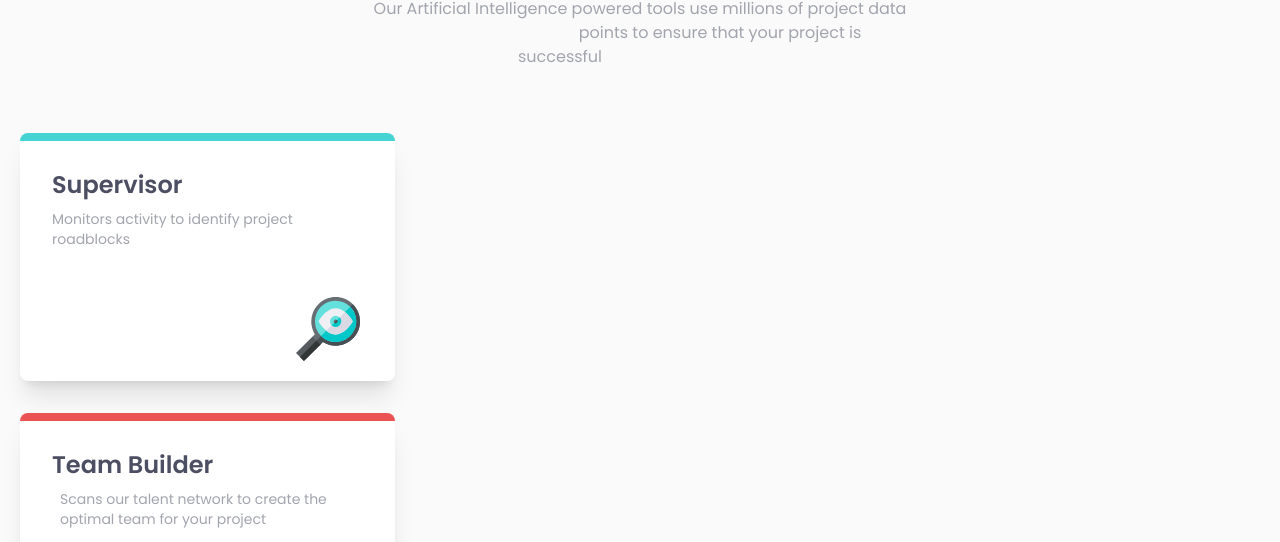
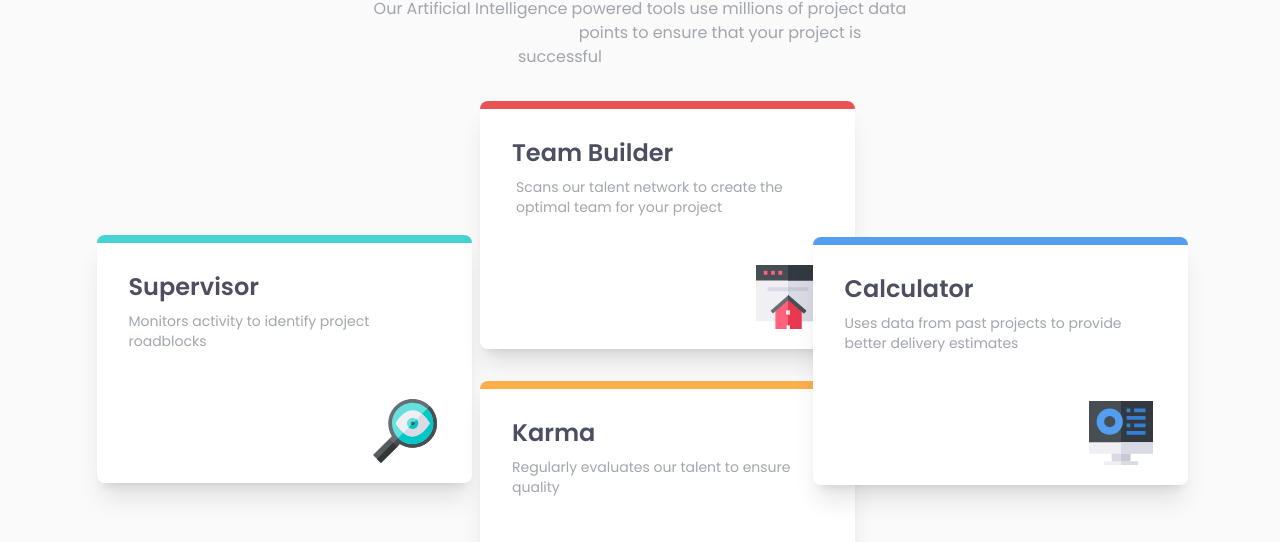
Before and after one commit to Abaljerind/four-card-feature, a website: page index.html in a window 1280 px wide. Shown: the part 195-737 px from the top of the page. Drawn offline with Linux system fonts and the light colour scheme.

Commit message:
add style in lg & 2xl in 4 cards

```diff
--- a/index.html
+++ b/index.html
@@ -28,7 +28,8 @@
         </p>
       </div>
 
-      <div class="mt-16 rounded-lg border-t-[0.5rem] border-solid border-t-cyan bg-white shadow-xl lg:w-[375px]">
+      <div class="cards lg:ml-14 lg:grid lg:grid-cols-3 lg:gap-7 2xl:ml-20">
+        <div class="mt-16 rounded-lg border-t-[0.5rem] border-solid border-t-cyan bg-white shadow-xl lg:ml-10 lg:mt-5 lg:w-[375px] lg:place-self-center 2xl:ml-20">
           <div class="p-5">
             <h3 class="mb-2 ml-3 mt-2 text-xl font-semibold text-veryDarkBlue lg:text-2xl">Supervisor</h3>
             <p class="ml-1 text-sm text-grayishBlue lg:px-2">Monitors activity to identify project roadblocks</p>
@@ -36,10 +37,11 @@
           </div>
         </div>
 
+        <div class="lg:flex lg:flex-col">
           <div class="mt-8 rounded-lg border-t-[0.5rem] border-solid border-t-red bg-white shadow-xl lg:w-[375px]">
             <div class="p-5">
               <h3 class="mb-2 ml-3 mt-2 text-xl font-semibold text-veryDarkBlue lg:text-2xl">Team Builder</h3>
-          <p class="ml-3 text-sm text-grayishBlue lg:px-2">Scans our talent network to create the optimal team for your project</p>
+              <p class="ml-2 text-sm text-grayishBlue lg:px-2">Scans our talent network to create the optimal team for your project</p>
               <img src="images/icon-team-builder.svg" alt="Icon Team Builder" class="ml-56 mt-12 lg:ml-64" />
             </div>
           </div>
@@ -51,12 +53,14 @@
               <img src="images/icon-karma.svg" alt="Icon karma" class="ml-56 mt-12 lg:ml-64" />
             </div>
           </div>
+        </div>
 
-      <div class="mb-10 mt-8 rounded-lg border-t-[0.5rem] border-solid border-t-blue bg-white shadow-xl lg:w-[375px]">
+        <div class="mb-10 mt-8 rounded-lg border-t-[0.5rem] border-solid border-t-blue bg-white shadow-xl lg:mr-36 lg:mt-16 lg:w-[375px] lg:place-self-center 2xl:mr-[235px]">
           <div class="p-5">
             <h3 class="mb-2 ml-3 mt-2 text-xl font-semibold text-veryDarkBlue lg:text-2xl">Calculator</h3>
             <p class="ml-1 px-2 text-sm text-grayishBlue lg:px-2">Uses data from past projects to provide better delivery estimates</p>
             <img src="images/icon-calculator.svg" alt="Icon Calculator" class="ml-56 mt-12 lg:ml-64" />
+          </div>
         </div>
       </div>
     </section>
```
Also changed, not shown: css/output.css. Lines whose indentation alone changed are shown as unchanged.
